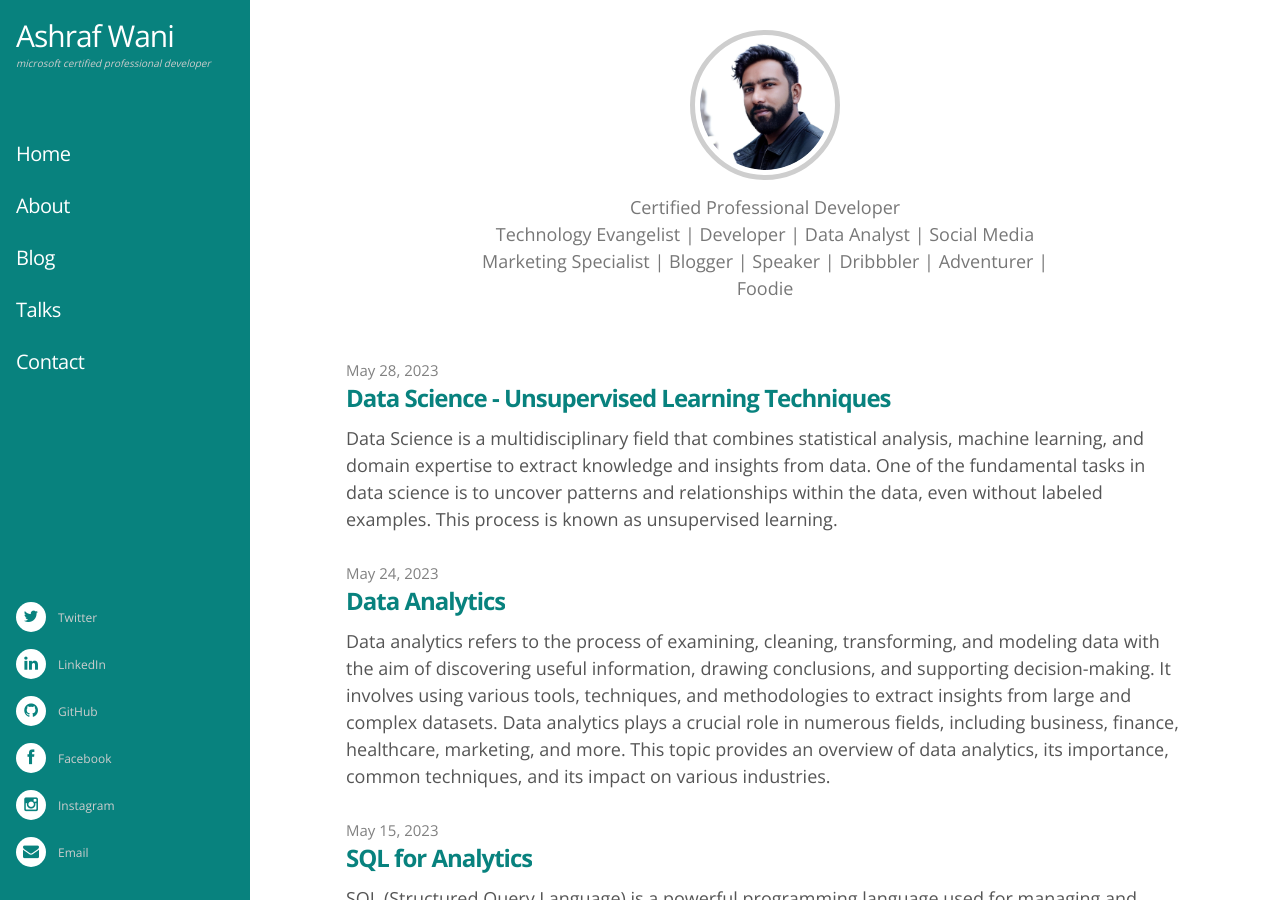
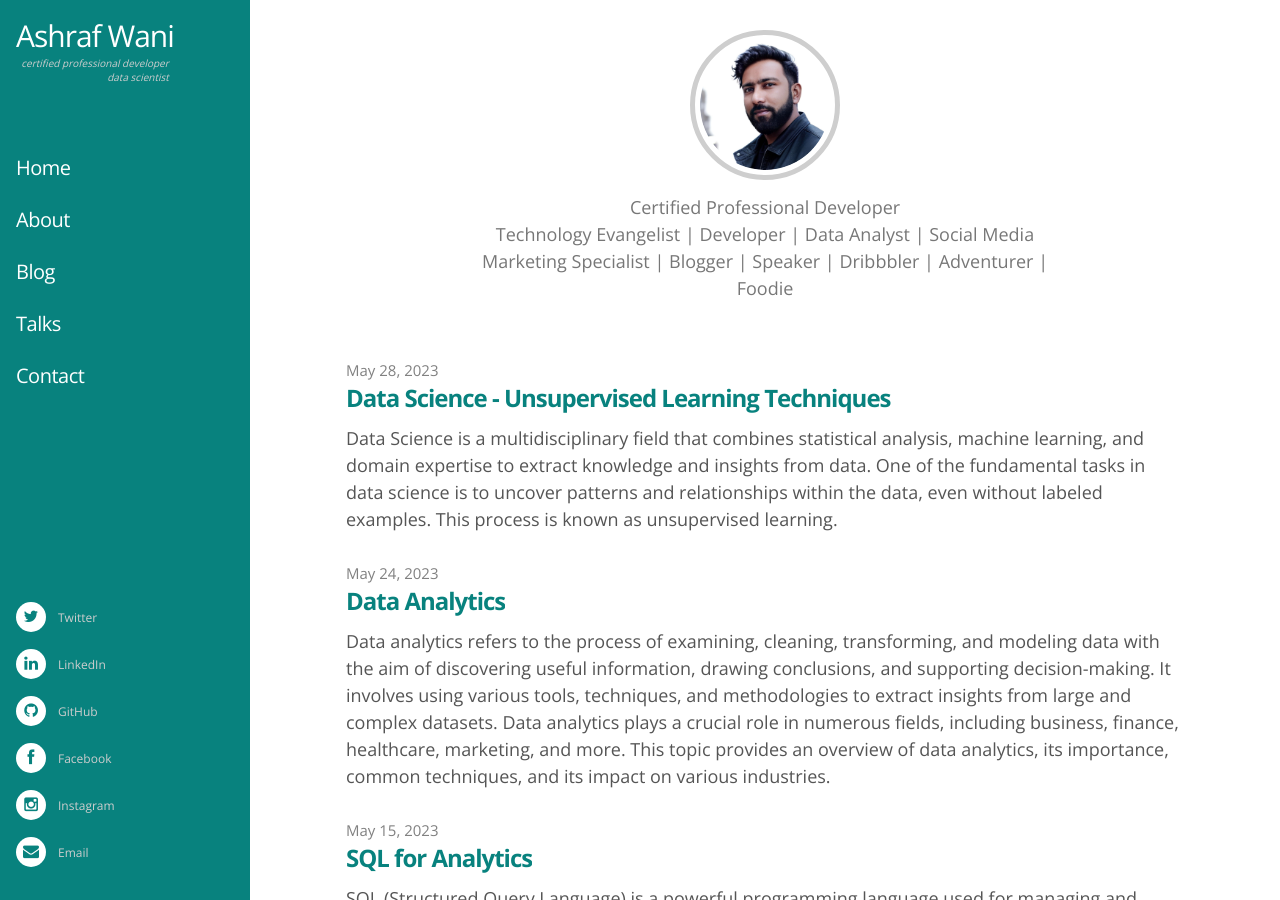
Before and after one commit to ashrafwani/ashrafwani.github.io, a Jekyll site: the page built from index.html, in a window 1280 px wide and 900 px high. Built offline with Jekyll 4.4.1, drawn with Linux system fonts in a browser that asks for light colours; nearby versions of some CDN libraries; some web fonts are replaced; a script that is not in the unit is left out; comment, search, counter and statistics services are not loaded.

Commit message:
Update header.html

```diff
--- a/_includes/header.html
+++ b/_includes/header.html
@@ -7,7 +7,8 @@
 
     <a class="site-title" href="{{ site.baseurl }}/">{{ site.title }}
     <p>
-      Microsoft Certified Professional Developer
+      Certified Professional Developer<br>
+      Data Scientist
     </p>
   </a>
 
```
